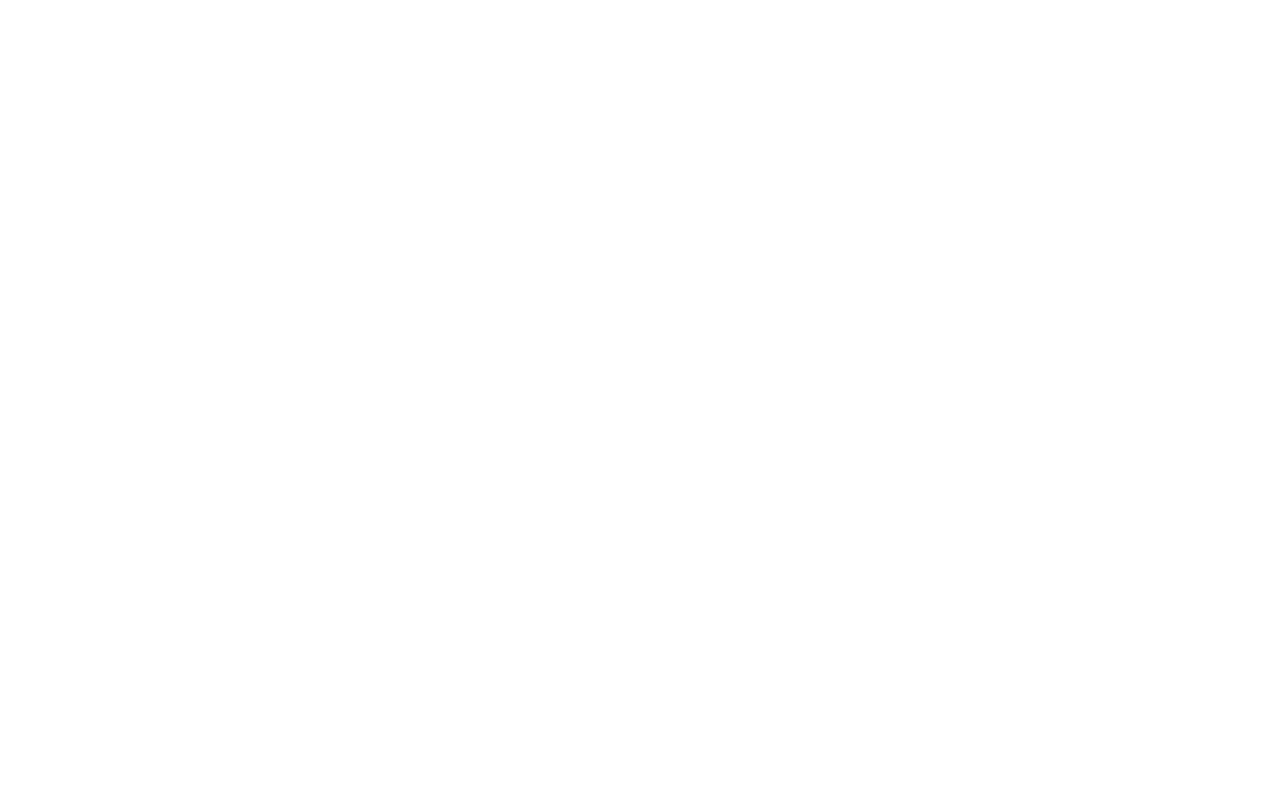
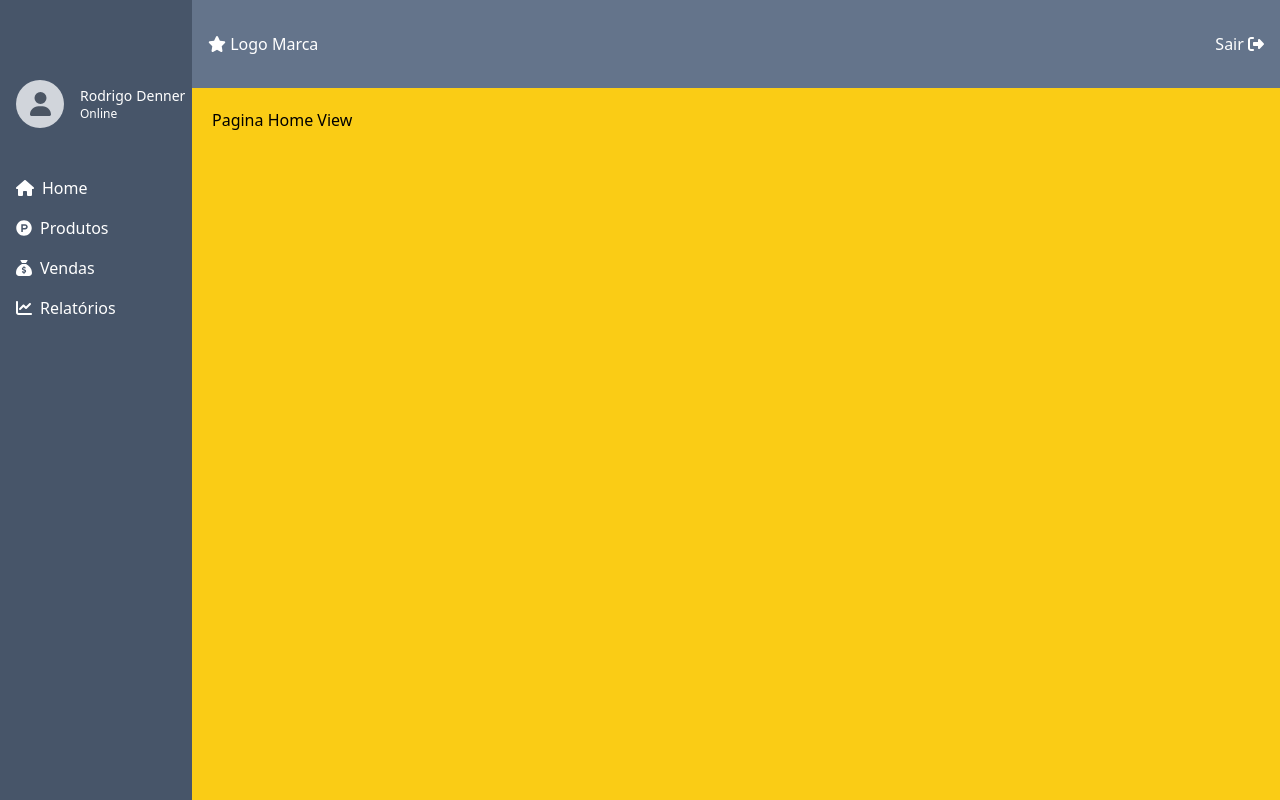
Before and after one commit to rodrigodenner/Dashboard-LaraVue, a Vue app in the folder front-end/: page /home in a window 1280 px wide. Built offline with nearby package versions, Linux system fonts and the light colour scheme.

Commit message:
Resolved bug Slot DashboardComponent.vue

```diff
--- a/front-end/src/components/dashboard/DashboardComponent.vue
+++ b/front-end/src/components/dashboard/DashboardComponent.vue
@@ -14,24 +14,23 @@
 
       <!-- Pages -->
       <div class="flex-1 bg-yellow-400">
-        <ContentComponet>
-          <slot name="slot-pages"></slot>
-        </ContentComponet>
+          <div class="p-5">
+            <slot name="slot-pages"></slot>
+          </div>
       </div>
     </div>
   </div>
 </template>
 
 <script>
-import ContentComponet from './contentComponent/ContentComponet.vue';
 import NavbarComponent from './navbarComponent/NavbarComponent.vue';
 import SidebarComponent from '@/components/dashboard/sidebarComponent/SidebarComponent.vue';
 
 export default {
   components: {
     SidebarComponent,
-    NavbarComponent,
-    ContentComponet },
+    NavbarComponent
+     },
   name: 'DashboardComponent',
   setup() {
     return {};
--- a/front-end/src/components/dashboard/sidebarComponent/SidebarComponent.vue
+++ b/front-end/src/components/dashboard/sidebarComponent/SidebarComponent.vue
@@ -17,7 +17,7 @@
     <div class="px-4 menu">
       <ul>
         <li class="mb-4">
-          <router-link :to="{ name: 'home' }" class="flex items-center text-white">
+          <router-link :to="{ name: 'home-index' }" class="flex items-center text-white">
             <span class="mr-2"><i class="fa-solid fa-house"></i></span>
             Home
           </router-link>
--- a/front-end/src/components/login/LoginComponent.vue
+++ b/front-end/src/components/login/LoginComponent.vue
@@ -60,7 +60,7 @@
   },
   methods: {
     login() {
-      this.$router.push({ name: "dashboard" });
+      this.$router.push({ name: "home-index" });
     },
   },
 };
--- a/front-end/src/router/index.js
+++ b/front-end/src/router/index.js
@@ -9,29 +9,24 @@
     component: () => import( '@/views/pages/login/LoginView.vue')
   },
   {
-    path: '/dashboard',
-    name: 'dashboard',
-    component: () => import( '../views/admin/dashboard/DashboardView.vue')
-  },
-  {
     path: '/home',
-    name: 'home',
-    component: () => import( '../views/admin/dashboard/HomeView.vue')
+    name: 'home-index',
+    component: () => import( '../views/admin/pages/HomeView.vue')
   },
   {
     path: '/products',
     name: 'products',
-    component: () => import( '../views/admin/dashboard/ProductsView.vue')
+    component: () => import( '../views/admin/pages/ProductsView.vue')
   },
   {
     path: '/vends',
     name: 'vends',
-    component: () => import( '../views/admin/dashboard/VendsView.vue')
+    component: () => import( '../views/admin/pages/VendsView.vue')
   },
   {
     path: '/relators',
     name: 'relators',
-    component: () => import( '../views/admin/dashboard/RelatorsView.vue')
+    component: () => import( '../views/admin/pages/RelatorsView.vue')
   },
 ]
 
--- a/front-end/src/views/admin/dashboard/HomeView.vue
+++ /dev/null
@@ -1,19 +0,0 @@
-<template>
-  <div>
-
-  </div>
-</template>
-
-<script>
-export default {
-  setup() {
-
-
-    return {}
-  }
-}
-</script>
-
-<style lang="scss" scoped>
-
-</style>
--- a/front-end/src/views/admin/dashboard/ProductsView.vue
+++ /dev/null
@@ -1,19 +0,0 @@
-<template>
-  <div>
-
-  </div>
-</template>
-
-<script>
-export default {
-  setup() {
-
-
-    return {}
-  }
-}
-</script>
-
-<style lang="scss" scoped>
-
-</style>
--- a/front-end/src/views/admin/dashboard/RelatorsView.vue
+++ /dev/null
@@ -1,19 +0,0 @@
-<template>
-  <div>
-
-  </div>
-</template>
-
-<script>
-export default {
-  setup() {
-
-
-    return {}
-  }
-}
-</script>
-
-<style lang="scss" scoped>
-
-</style>
--- a/front-end/src/views/admin/dashboard/VendsView.vue
+++ /dev/null
@@ -1,19 +0,0 @@
-<template>
-  <div>
-
-  </div>
-</template>
-
-<script>
-export default {
-  setup() {
-
-
-    return {}
-  }
-}
-</script>
-
-<style lang="scss" scoped>
-
-</style>
--- /dev/null
+++ b/front-end/src/views/admin/pages/HomeView.vue
@@ -0,0 +1,28 @@
+<template>
+  <div>
+   <dashboard-component>
+     <template #slot-pages>
+        <div class="content">
+          Pagina Home View
+        </div>
+      </template>
+   </dashboard-component>
+  </div>
+</template>
+
+<script>
+import DashboardComponent from '../../../components/dashboard/DashboardComponent.vue'
+
+export default {
+  name: 'HomeView',
+  components: { DashboardComponent },
+  data() {
+    return {}
+  }
+}
+</script>
+
+
+<style scoped>
+
+</style>
--- /dev/null
+++ b/front-end/src/views/admin/pages/ProductsView.vue
@@ -0,0 +1,28 @@
+<template>
+  <div>
+   <dashboard-component>
+     <template #slot-pages>
+        <div class="content">
+          Pagina Products View
+        </div>
+      </template>
+   </dashboard-component>
+  </div>
+</template>
+
+<script>
+import DashboardComponent from '../../../components/dashboard/DashboardComponent.vue'
+
+export default {
+  name: 'ProductsView',
+  components: { DashboardComponent },
+  data() {
+    return {}
+  }
+}
+</script>
+
+
+<style scoped>
+
+</style>
--- /dev/null
+++ b/front-end/src/views/admin/pages/RelatorsView.vue
@@ -0,0 +1,28 @@
+<template>
+  <div>
+   <dashboard-component>
+     <template #slot-pages>
+        <div class="content">
+          Pagina Relators View
+        </div>
+      </template>
+   </dashboard-component>
+  </div>
+</template>
+
+<script>
+import DashboardComponent from '../../../components/dashboard/DashboardComponent.vue'
+
+export default {
+  name: 'RelatorsView',
+  components: { DashboardComponent },
+  data() {
+    return {}
+  }
+}
+</script>
+
+
+<style scoped>
+
+</style>
--- /dev/null
+++ b/front-end/src/views/admin/pages/VendsView.vue
@@ -0,0 +1,28 @@
+<template>
+  <div>
+   <dashboard-component>
+     <template #slot-pages>
+        <div class="content">
+          Pagina Vends View
+        </div>
+      </template>
+   </dashboard-component>
+  </div>
+</template>
+
+<script>
+import DashboardComponent from '../../../components/dashboard/DashboardComponent.vue'
+
+export default {
+  name: 'VendsView',
+  components: { DashboardComponent },
+  data() {
+    return {}
+  }
+}
+</script>
+
+
+<style scoped>
+
+</style>
```
